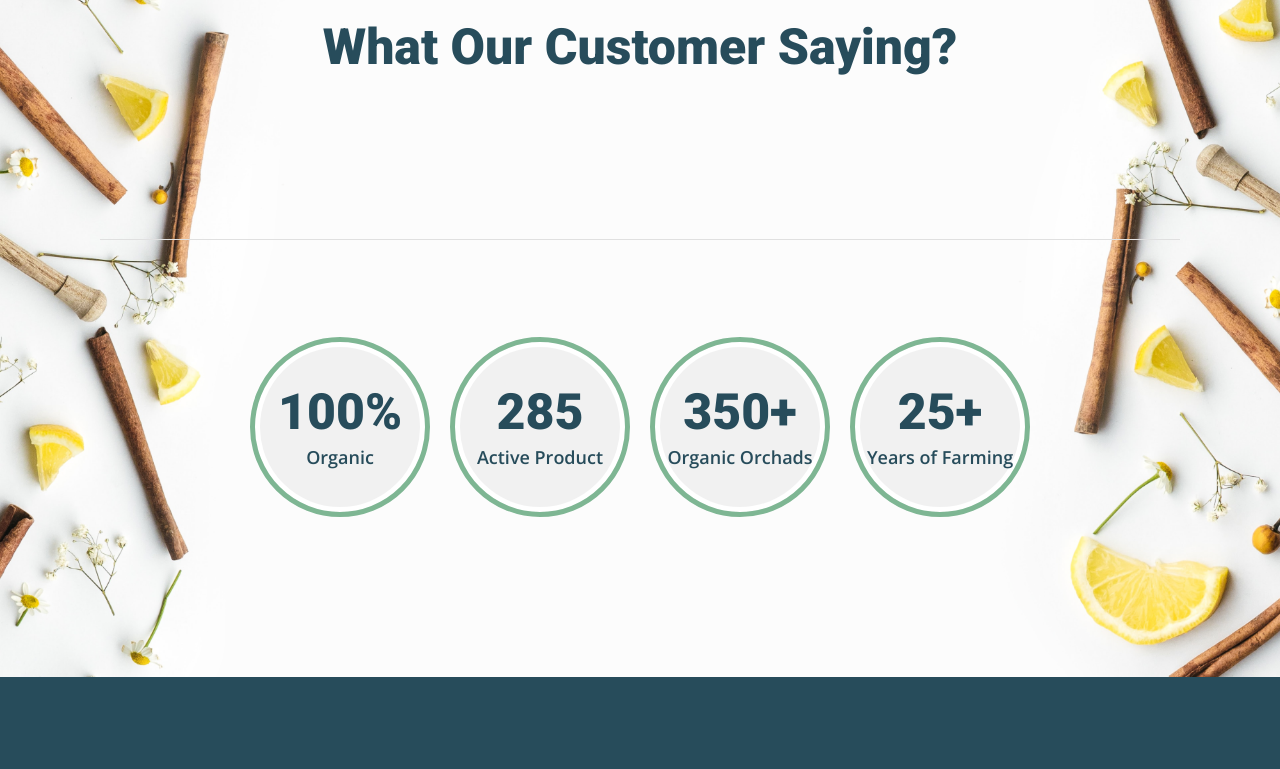
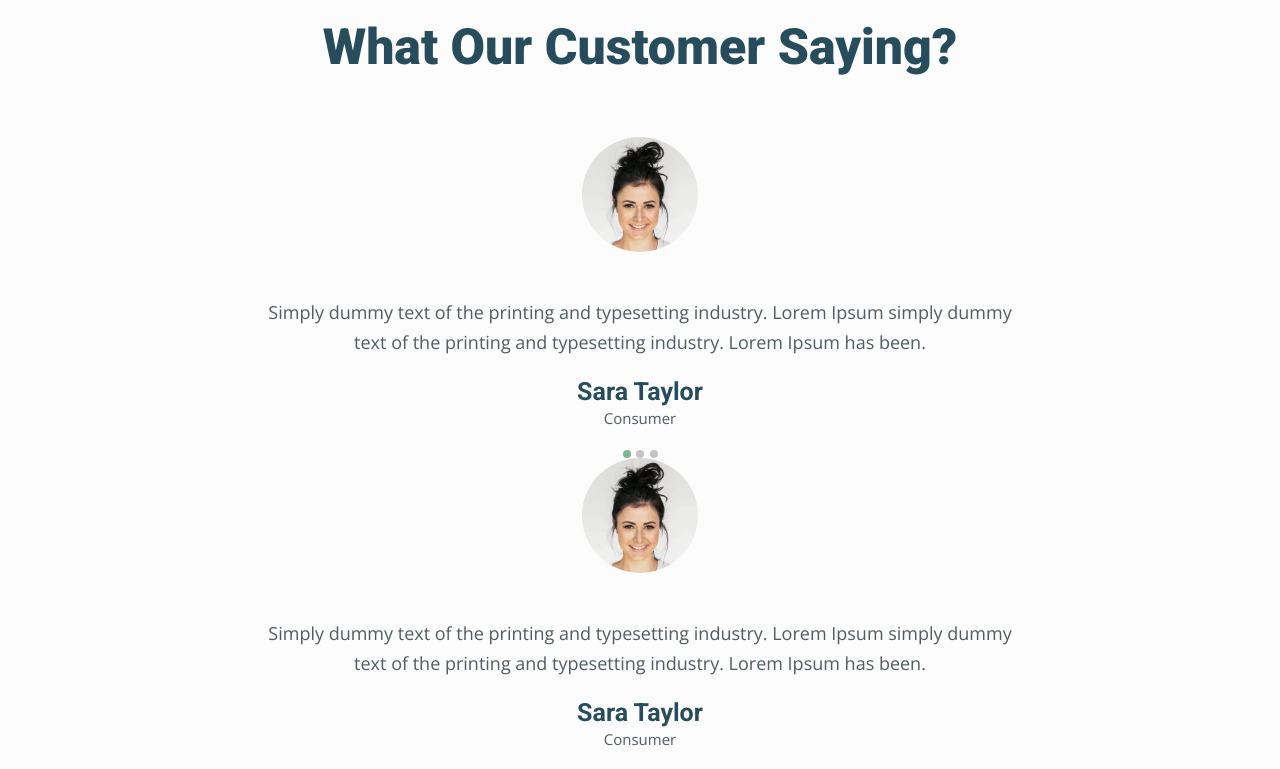
Before and after one commit to progdidi/organik, a React (Create React App) app: page / in a window 1280 px wide. Shown: the part 5140-5909 px from the top of the page. Built offline with nearby package versions, Linux system fonts and the light colour scheme.

Commit message:
slider component

```diff
--- /dev/null
+++ b/src/components/ReviewSlider/ReviewSlider.js
@@ -0,0 +1,27 @@
+import './reviewSlider.scss';
+
+const ReviewSlider = ({img, text, author, position}) => {
+    return (
+        <>
+
+        <div className="reviews-slider">
+            <div className="reviews-slider__item">
+                <img src={img} alt="" className="reviews-slider__item-img" />
+                <div className="reviews-slider__item-rating"></div>
+                <p className="reviews-slider__item-text">{text}</p>
+                <h6 className="reviews-slider__item-author">{author}</h6>
+                <p className="reviews-slider__item-position">{position}</p>
+            </div>
+
+            <div className="reviews-slider__buttons">
+                <button className="reviews-slider__btn active"></button>
+                <button className="reviews-slider__btn"></button>
+                <button className="reviews-slider__btn"></button>
+            </div>
+        </div>
+
+        </>
+     );
+}
+
+export default ReviewSlider;
--- /dev/null
+++ b/src/components/ReviewSlider/reviewSlider.scss
@@ -0,0 +1,55 @@
+@import '../../style/base/vars';
+@import '../../style/base/mixins';
+
+.reviews-slider {
+    max-width: 780px;
+    margin: 0 auto;
+    &__item {
+        display: flex;
+        flex-direction: column;
+        align-items: center;
+        &-img {
+            border-radius: 50%;
+            margin-bottom: 20px;
+        }
+        &-rating {
+            margin-bottom: 25px;
+        }
+
+        &-text {
+            margin-bottom: 20px;
+            text-align: center;
+        }
+
+        &-author {
+            font-weight: 600;
+            font-size: 25px;
+            line-height: 29px;
+        }
+
+        &-position {
+            font-size: 15px;
+            line-height: 25px;
+            margin-bottom: 19px;
+
+        }
+    }
+
+    &__buttons{
+        width: 35px;
+        margin: 0 auto;
+        display: flex;
+        justify-content: space-between;
+    }
+
+    &__btn {
+        padding: 0;
+        width: 8px;
+        height: 8px;
+        background-color: #C4C4C4;
+        border-radius: 50%;
+        &.active {
+            background-color: $greenColor;
+        }
+    }
+}
--- a/src/helpers/reviews/reviews.js
+++ b/src/helpers/reviews/reviews.js
@@ -1,27 +1,35 @@
-import person1 from './images/review1.png';
+import person1 from './images/review1.jpg';
+import person2 from './images/review2.jpg';
+import person3 from './images/review3.jpg';
 
 const reviews = [
     {
         img: person1,
         rating: 5,
         text: 'Simply dummy text of the printing and typesetting industry. Lorem Ipsum simply dummy text of the printing and typesetting industry. Lorem Ipsum has been.',
-        name: 'Sara Taylor'
+        name: 'Sara Taylor',
+        position: 'Consumer',
+        id: 1
 
     },
 
     {
-        img: person1,
+        img: person2,
         rating: 5,
         text: 'Simply dummy text of the printing and typesetting industry. Lorem Ipsum simply dummy text of the printing and typesetting industry. Lorem Ipsum has been.',
-        name: 'Sara Taylor'
+        name: 'Sara Taylor',
+        position: 'Consumer',
+        id: 2
 
     },
 
     {
-        img: person1,
+        img: person3,
         rating: 5,
         text: 'Simply dummy text of the printing and typesetting industry. Lorem Ipsum simply dummy text of the printing and typesetting industry. Lorem Ipsum has been.',
-        name: 'Sara Taylor'
+        name: 'Sara Taylor',
+        position: 'Consumer',
+        id: 3
 
     },
 
--- a/src/pages/MainPage/MainPage.js
+++ b/src/pages/MainPage/MainPage.js
@@ -9,6 +9,8 @@ import ProductCard from '../../components/ProductCard/ProductCard';
 import { products } from '../../helpers/products/products';
 
 //reviews
+import ReviewSlider from '../../components/ReviewSlider/ReviewSlider';
+import {reviews} from '../../helpers/reviews/reviews';
 
 //eco
 import ecoImg from './images/eco/eco.png';
@@ -102,7 +104,20 @@ const MainPage = () => {
                 <div className="review__inner">
                     <h6 className="review__subtitle">Testimonial </h6>
                     <h4 className="review__title">What Our Customer Saying?</h4>
-                    <div className="review__slider"></div>
+                    <div className="review__slider">
+                        {reviews.map((review) => {
+                            return (
+                                <ReviewSlider
+                                    key={review.id}
+                                    img={review.img}
+                                    text={review.text}
+                                    author={review.name}
+                                    position={review.position}
+                                    rating={review.rating}
+                                />
+                            )
+                        })}
+                    </div>
                     <div className="review__numbers">
                         <div className="review__number">
                             <h5 className="review__number-title">100%</h5>
```
